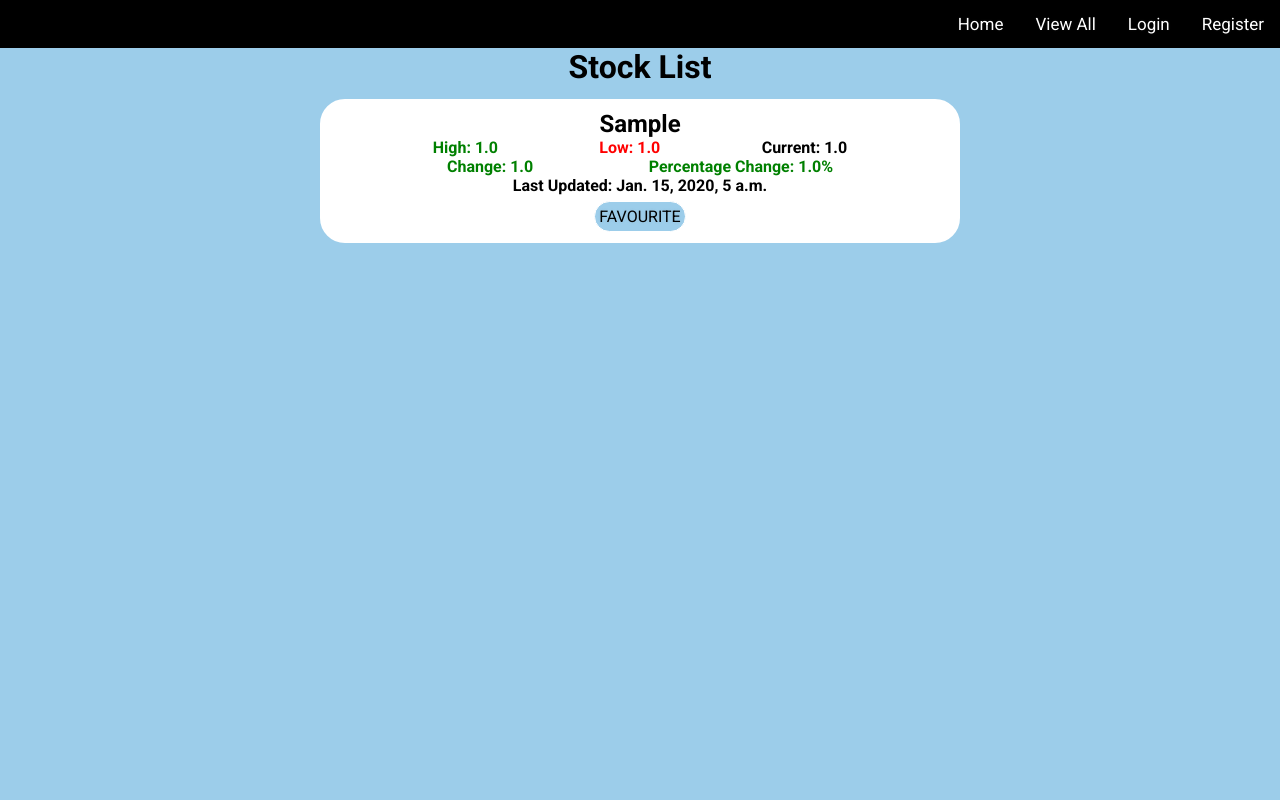
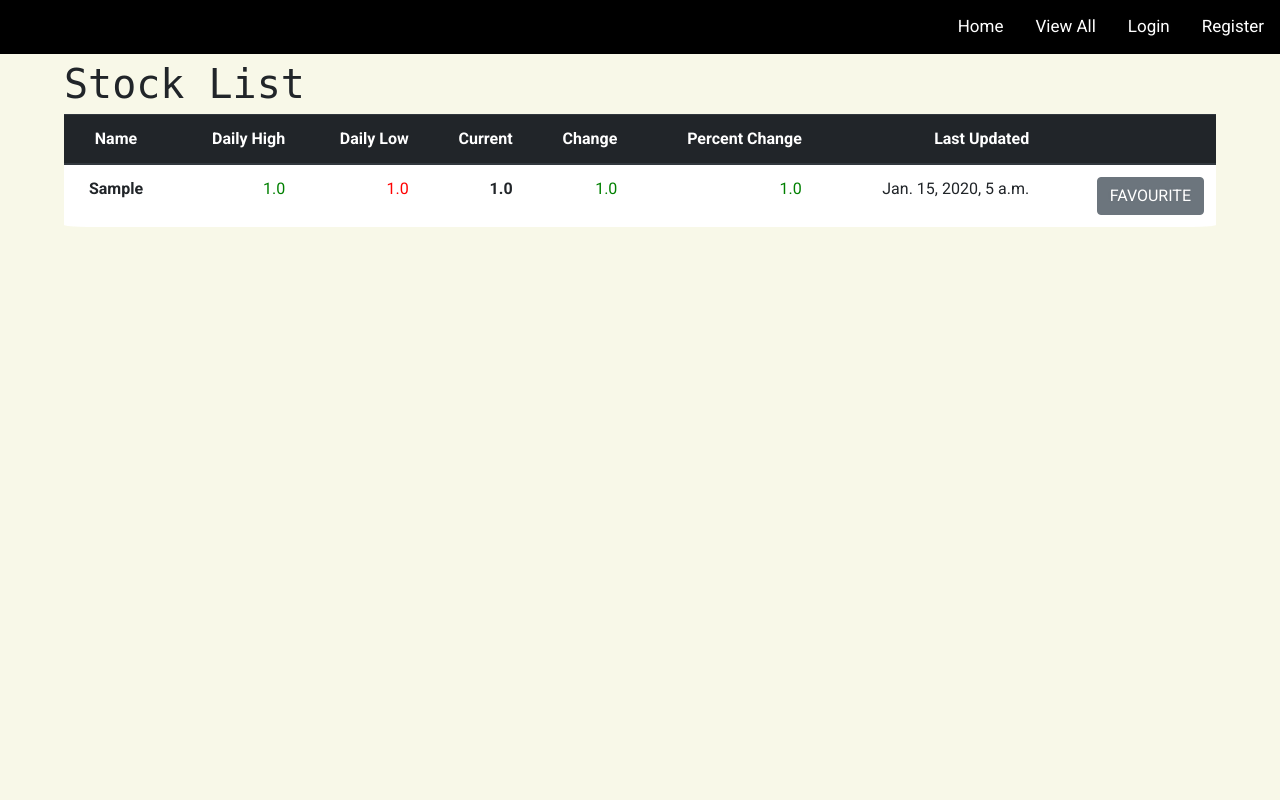
Before and after one commit to Krishan-Patel/StockNow, a Django app: page /stocks/all/ in a window 1280 px wide. Run offline with Django 3.2, Linux system fonts and the light colour scheme; tables that the repository leaves empty hold one stand-in row (values such as "Sample post"); some libraries are stand-ins or nearby versions.

Commit message:
updated UI and fixed some bugs in the stocks views.py file

```diff
--- a/stocks/static/login.css
+++ b/stocks/static/login.css
@@ -1,5 +1,5 @@
 body {
-    background-color: #9ccdea;
+    background-color: #f8f8e8;
     font-family: 'Ubuntu', sans-serif;
 }
 
@@ -14,7 +14,7 @@
 
 .sign {
     padding-top: 40px;
-    color: #9ccdea;
+    color: black;
     font-family: 'Ubuntu', sans-serif;
     font-weight: bold;
     font-size: 23px;
@@ -75,7 +75,7 @@
   cursor: pointer;
     border-radius: 5em;
     color: #fff;
-    background: linear-gradient(to right, #9C27B0, #E040FB);
+    background: linear-gradient(to right, #2740b0, #40a1fb);
     border: 0;
     padding-left: 40px;
     padding-right: 40px;
--- a/stocks/static/style.css
+++ b/stocks/static/style.css
@@ -9,6 +9,18 @@
 html, body {
   width: 100%;
   height: 100%;
+}
+
+#fav-table {
+  width: 90%;
+  margin-left: 5%;
+  margin-right: 5%;
+  background-color: white;
+  border-radius: 2%;
+}
+
+#searchbox {
+  box-sizing: content-box;
 }
 
 .flexbox {
@@ -68,39 +81,28 @@
   transition: width 0.5s;
 }
 
-.search > div > form > input::placeholder {
+.searchbox > div > form > input::placeholder {
   color: #efefef;
   opacity: 0;
   transition: opacity 150ms ease-out;
 }
 
-.search > div > form > input:focus::placeholder {
+.searchbox > div > form > input:focus::placeholder {
   opacity: 1;
 }
 
-.search > div > form >  input:focus,
-.search > div > form > input:not(:placeholder-shown) {
+.searchbox > div > form >  input:focus,
+.searchbox > div > form > input:not(:placeholder-shown) {
   width: 250px;
 }
 
-.stockcard {
-  margin: 1% 25% 0% 25%;
-  text-align: center;
-  display: flex;
-  justify-content: space-evenly;
-  flex-direction: column;
-  border: 5px solid white;
-  border-radius: 25px;
-  background-color: rgba(255,255,255,1);
-  padding: 0.5%;
-}
 
 section {
   display: flex;
   justify-content: space-evenly;
 }
 
-.btn {
+/* .btn {
   padding: 0.5%;
   color: black;
   background-color: 9ccdea;
@@ -136,7 +142,9 @@
 
 .header {
  /* background-color: #62a8d1; */
-  text-align: center;
+  text-align: left;
+  margin: 0.5% 0 0.5% 5%;
+  font-family: monospace;
 }
 
 .pagination {
--- a/stocks/templates/base.html
+++ b/stocks/templates/base.html
@@ -5,6 +5,7 @@
     <meta http-equiv="X-UA-Compatible" content="IE=edge">
     <meta name="viewport" content="width=device-width, initial-scale=1.0">
     <title>StockNow</title>
+    <link rel="stylesheet" href="https://maxcdn.bootstrapcdn.com/bootstrap/4.0.0/css/bootstrap.min.css" integrity="sha384-Gn5384xqQ1aoWXA+058RXPxPg6fy4IWvTNh0E263XmFcJlSAwiGgFAW/dAiS6JXm" crossorigin="anonymous">
     {% load static %}
     <link rel="stylesheet" href="{% static 'style.css' %}">
     {% load static %}
@@ -33,13 +34,13 @@
  {% if is_paginated %}
          <div class="page-links">
              {% if page_obj.has_previous %}
-                 <a href="{{ request.path }}?page={{ page_obj.previous_page_number }}" class="btn">previous</a>
+                 <a href="{{ request.path }}?page={{ page_obj.previous_page_number }}" class="btn btn-primary">previous</a>
              {% endif %}
              <p class="page-current">
                  Page {{ page_obj.number }} of {{ page_obj.paginator.num_pages }}.
              </p>
              {% if page_obj.has_next %}
-                 <a href="{{ request.path }}?page={{ page_obj.next_page_number }}" class="btn">next</a>
+                 <a href="{{ request.path }}?page={{ page_obj.next_page_number }}" class="btn btn-primary">next</a>
              {% endif %}
             </div>
  {% endif %}
--- a/stocks/templates/stocks/stock_list.html
+++ b/stocks/templates/stocks/stock_list.html
@@ -3,33 +3,45 @@
 <div class="gradient">
   <h1 class="header">Stock List</h1>
   {% if stock_list %}
-  <ul>
-    {% for stock in stock_list %}
-    <div class="stockcard">
-      <h2>{{stock.identifier}}</h2>
-      <section>
-        <p class="green">High: {{stock.day_high}}</p>
-        <p class="red">Low: {{stock.day_low}}</p>
-        <p>Current: {{stock.current}}</p>
-      </section>
-      <section>
+  <table class="table table-hover" id="fav-table">
+    <thead class="thead-dark">
+      <tr class="text-right">
+        <th scope="col" class="text-center">Name</th>
+        <th scope="col">Daily High</th>
+        <th scope="col">Daily Low</th>
+        <th scope="col">Current</th>
+        <th scope="col">Change</th>
+        <th scope="col">Percent Change</th>
+        <th scope="col">Last Updated</th>
+        <th scope="col"></th>
+      </tr>
+    </thead>
+    <tbody class= "text-right">
+      {% for stock in stock_list %}
+      <tr>
+        <th class="text-center" scope="row">{{stock.identifier}}</th>
+        <td class="green">{{stock.day_high}}</td>
+        <td class="red">{{stock.day_low}}</td>
+        <td class="font-weight-bold">{{stock.current}}</td>
         {% if stock.change >= 0 %}
-        <p class="green">Change: {{stock.change}}</p>
-        <p class="green">Percentage Change: {{stock.pchange}}%</p>
+        <td class="green">{{stock.change}}</td>
+        <td class="green">{{stock.pchange}}</td>
         {% else %}
-        <p class="red">Change: {{stock.change}}</p>
-        <p class="red">Percentage Change: {{stock.pchange}}%</p>
+        <td class="red">{{stock.change}}</td>
+        <td class="red">{{stock.pchange}}</td>
         {% endif %}
-      </section>
-      <p>Last Updated: {{stock.last_update}}</p>
-      {% if user in stock.favourites.all %}
-      <a href="{% url 'favourite' stock.identifier %}" class="btn2">UNFAVOURITE</a>
-      {% else %}
-      <a href="{% url 'favourite' stock.identifier %}" class="btn2">FAVOURITE</a>
-      {% endif %}
-    </div>
+        <td>{{stock.last_update}}</td>
+        <td>
+        {% if user in stock.favourites.all %}
+        <a href="{% url 'favourite' stock.identifier %}" class="btn btn-primary">UNFAVOURITE</a>
+        {% else %}
+        <a href="{% url 'favourite' stock.identifier %}" class="btn btn-secondary">FAVOURITE</a>
+        {% endif %}
+        </td>
+      </tr>
     {% endfor %}
-  </ul>
+    </tbody>
+  </table>
   {% else %}
   <p>There are no stocks available.</p>
   {% endif %}
--- a/stocks/views.py
+++ b/stocks/views.py
@@ -29,28 +29,45 @@
     elif timezone.now() - data[0].last_update > timedelta(minutes=5):
         stocks = Stock.objects.all()
         data = loadData()
-        for i in range(len(stocks)):
-            stocks[i].identifier = data[i]['symbol']
-            stocks[i].day_high = data[i]['dayHigh']
-            stocks[i].day_low = data[i]['dayLow']
-            stocks[i].current = data[i]['lastPrice']
-            stocks[i].change = data[i]['change']
-            stocks[i].pchange = data[i]['pChange']
-            stocks[i].last_update = timezone.now()
-            stocks[i].save()
+        if (len(stocks) != len(data)):
+            Stock.objects.all().delete()
+            for stock in data:
+                obj = Stock()
+                obj.identifier = stock['symbol']
+                obj.day_high = float(stock['dayHigh'])
+                obj.day_low = float(stock['dayLow'])
+                obj.current = float(stock['lastPrice'])
+                obj.change = float(stock['change'])
+                obj.pchange = float(stock['pChange'])
+                obj.last_update = timezone.now()
+                if stock['perChange365d'] == '-':
+                    obj.pchange365 = 0
+                else :
+                    obj.pchange365 = float(stock['perChange365d'])
+                obj.save()
+        else:
+            for i in range(len(stocks)):
+                    stocks[i].identifier = data[i]['symbol']
+                    stocks[i].day_high = data[i]['dayHigh']
+                    stocks[i].day_low = data[i]['dayLow']
+                    stocks[i].current = data[i]['lastPrice']
+                    stocks[i].change = data[i]['change']
+                    stocks[i].pchange = data[i]['pChange']
+                    stocks[i].last_update = timezone.now()
+                    stocks[i].save()
     else :
         name = request.GET.get('search', False)
         if name:
-            stock = Stock.objects.filter(identifier__iexact = name)
+            stock = Stock.objects.filter(identifier__istartswith = name)
             if stock:
                 return render(request, "index.html", context = {'stocks': stock})
             else:
                 return render(request, "index.html", context = {'error': "Invalid Stock Name"})
 
-        if not request.user.is_anonymous:
-            favourites = Stock.objects.filter(favourites=request.user)
-            if favourites:
-                return render(request, "index.html", context = {'saved': favourites})
+    if not request.user.is_anonymous:
+        favourites = Stock.objects.filter(favourites=request.user)
+        if favourites:
+            return render(request, "index.html", context = {'saved': favourites})
 
     return render(request, "index.html", {})
 
--- a/templates/registration/login.html
+++ b/templates/registration/login.html
@@ -14,7 +14,7 @@
     <input class="pass" type="password"  placeholder="Password" name="password" required>
     <input class="submit" type="submit" value="login" />
     <input type="hidden" name="next" value="{{ next }}" />
-    <p class="forgot"><a href="">Forgot Password?</p>
+    <!-- <p class="forgot"><a href="">Forgot Password?</p> -->
   </form>
 
 </div>
```
Also changed, not shown: other parts of stocks/static/style.css (+19 -8 lines), stocks/templates/index.html (+72 -37 lines).
